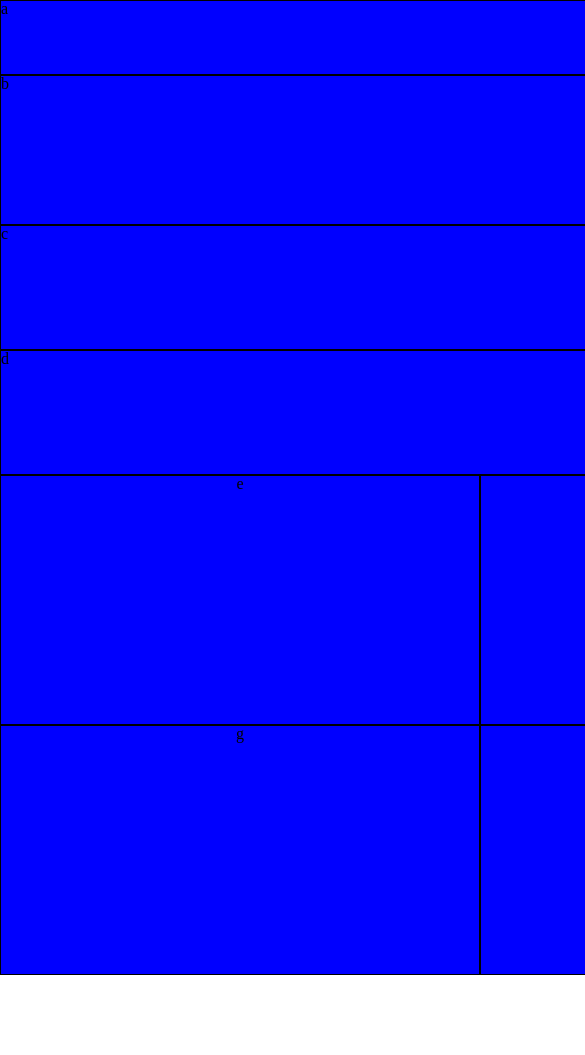
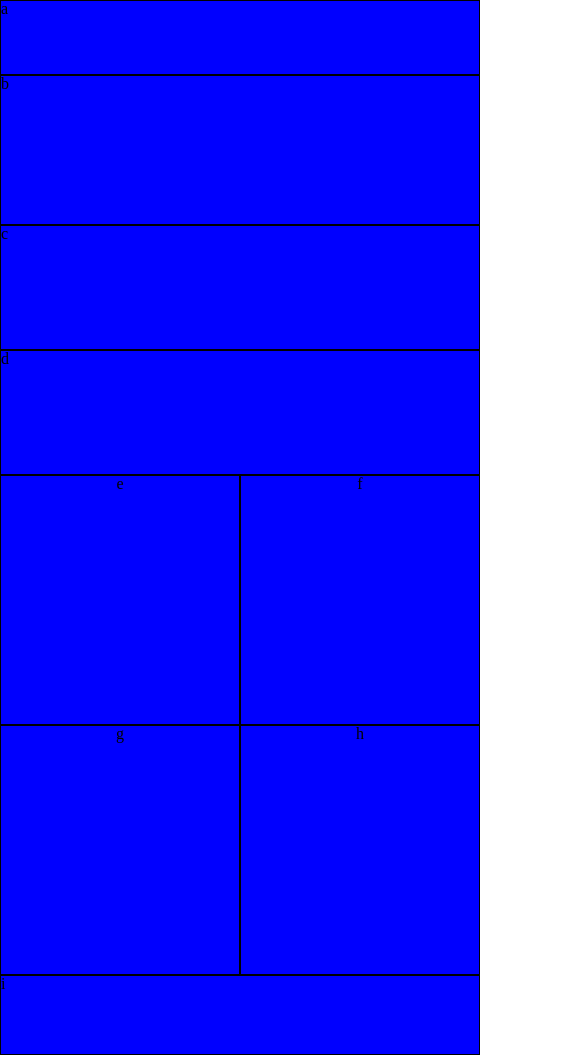
Before and after one commit to ludwindl/lab-01, a plain HTML site: page index.html in a window 390 px wide. Shown: the top 1055 px of the page, 585 px wide, since content can reach past the window. Before the commit the page ends 975 px from the top, so only its background shows below. Drawn offline with Linux system fonts and the light colour scheme.

Commit message:
mobile view wireframe

```diff
--- a/css/base.css
+++ b/css/base.css
@@ -1,6 +1,6 @@
 body {
-    width: 960px;
-    margin: 0 auto;
+    width: 480px;
+    /*margin: 0 auto;*/
     box-sizing: border-box;
 }
 div{
--- a/css/modules.css
+++ b/css/modules.css
@@ -53,3 +53,9 @@
     margin:auto;
 
 }
+.i {
+    background-color: blue;
+    clear: both;
+    width:100%;
+    height: 80px;
+}
--- a/index.html
+++ b/index.html
@@ -22,6 +22,7 @@
 
         <div class="g gh">g</div>
         <div class = "h gh">h</div>
+        <div class="i">i</div>
 
 
     </body>
```
